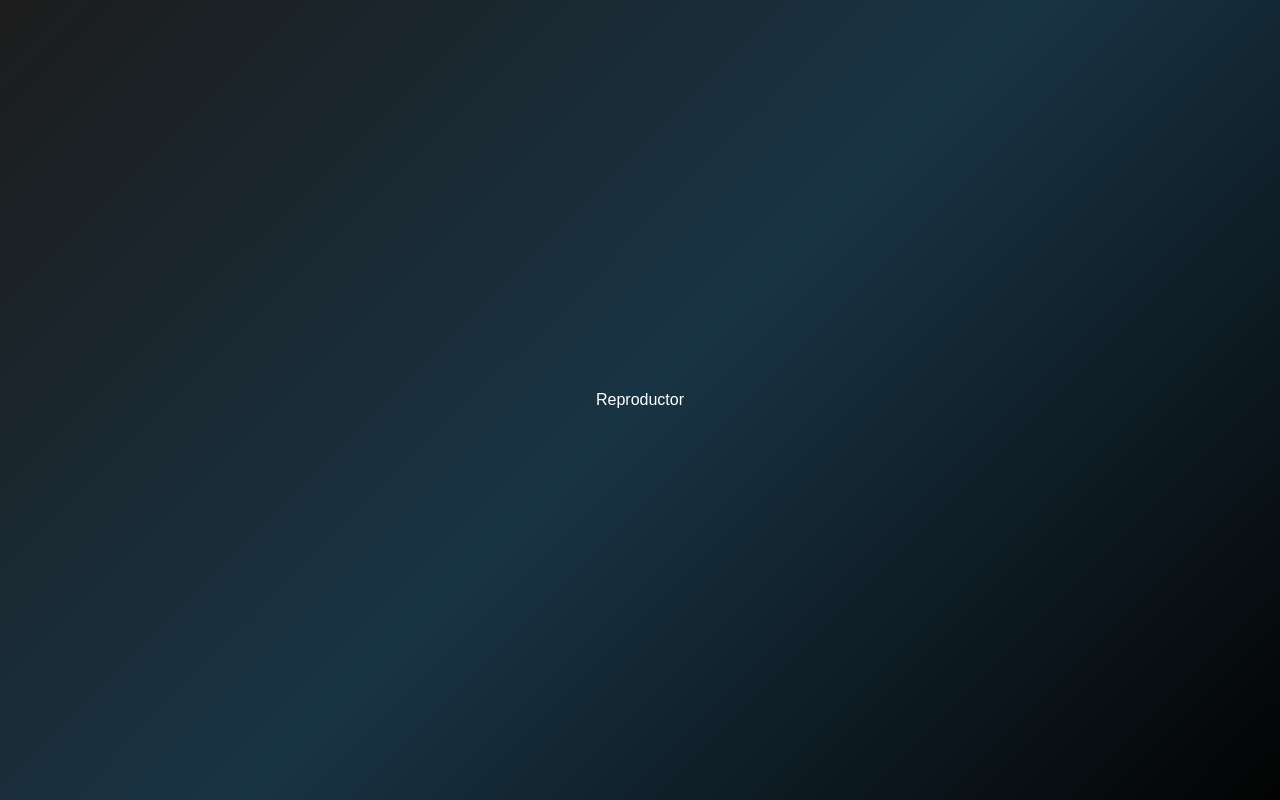
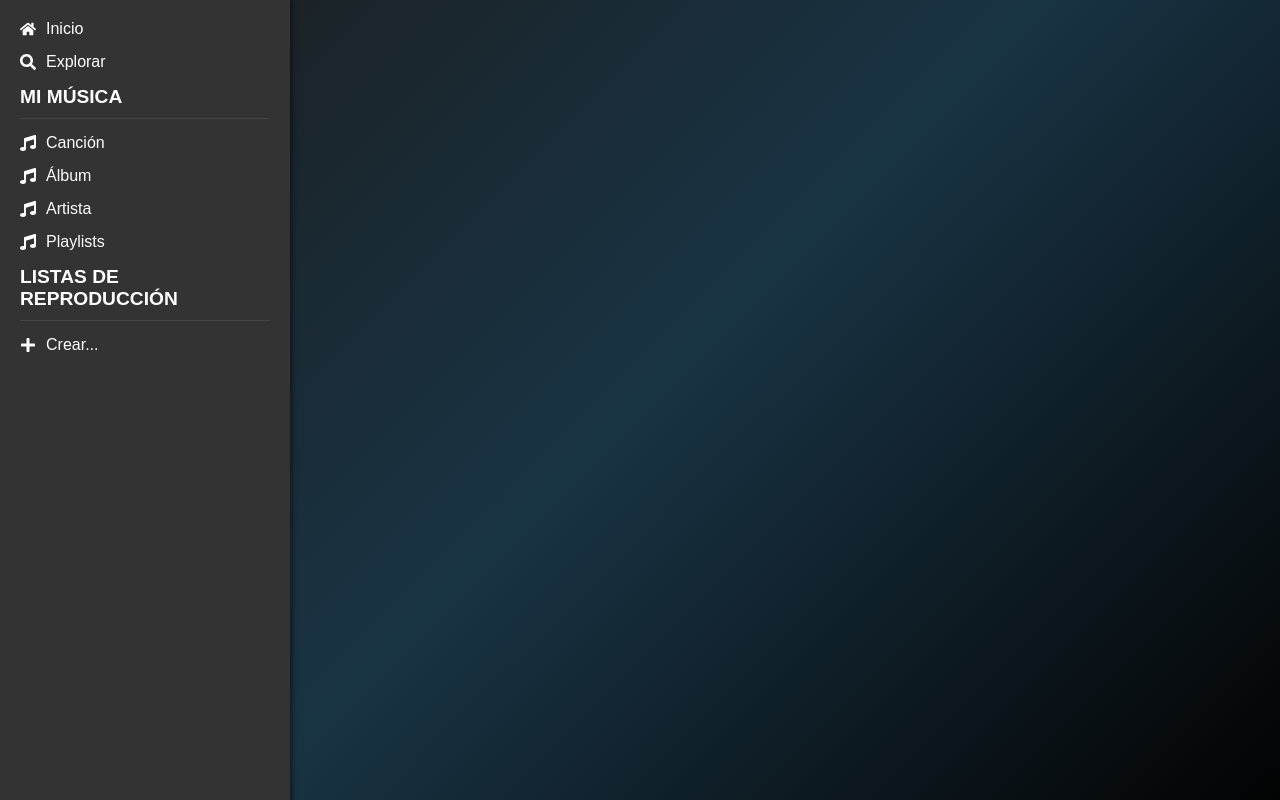
Before and after one commit to CesarOsorioP/ROKI, a React (Create React App) app in the folder client/: page /reproductor in a window 1280 px wide. Built offline with nearby package versions, Linux system fonts and the light colour scheme.

Commit message:
Reproductor Navbar

```diff
--- a/client/package.json
+++ b/client/package.json
@@ -9,6 +9,7 @@
     "@testing-library/user-event": "^13.5.0",
     "react": "^18.3.1",
     "react-dom": "^18.3.1",
+    "react-icons": "^5.3.0",
     "react-router-dom": "^6.26.1",
     "react-scripts": "5.0.1",
     "web-vitals": "^2.1.4"
--- a/client/src/App.js
+++ b/client/src/App.js
@@ -4,6 +4,9 @@ import LandingPage from './Pages/LandingPage';
 import Signup from './Pages/Signup';
 import Login from './Pages/Login';
 import Reproductor from './Pages/Reproductor';
+
+
+
 
 function App() {
   return (
@@ -14,6 +17,8 @@ function App() {
           <Route path="/signup" element={<Signup />} />
           <Route path="/login" element={<Login />} />
           <Route path="/reproductor" element={<Reproductor/>}/>
+
+
         </Routes>
       </BrowserRouter>
     </div>
--- /dev/null
+++ b/client/src/Components/Reproductor/MyMusic.css
@@ -0,0 +1,6 @@
+/* MyMusic styles */
+.my-music {
+    padding: 20px;
+    background-color: #181818;
+    color: #ffffff;
+  }
--- /dev/null
+++ b/client/src/Components/Reproductor/Navbar.css
@@ -0,0 +1,60 @@
+/* Navbar.css */
+.navbar {
+  position: fixed;
+  left: 0;
+  top: 0;
+  width: 250px;
+  height: 100vh;
+  background-color: #333;
+  color: white;
+  display: flex;
+  flex-direction: column;
+  justify-content: flex-start;
+  padding: 20px;
+  box-shadow: 2px 0 5px rgba(0, 0, 0, 0.5);
+  gap: 20px;
+}
+
+.navbar ul {
+  list-style-type: none;
+  padding: 0;
+  margin: 0;
+  display: flex;
+  flex-direction: column;
+  gap: 15px;
+}
+
+.navbar ul li {
+  cursor: pointer;
+  transition: transform 0.3s ease, color 0.3s ease;
+  display: flex;
+  align-items: center;
+  gap: 10px;
+}
+
+.navbar ul li:hover {
+  transform: translateX(10px);
+  color: #ff69b4;
+}
+
+.navbar h2 {
+  margin: 0;
+  font-size: 1.2em;
+  padding-bottom: 10px;
+  border-bottom: 1px solid #444;
+}
+
+@media (max-width: 768px) {
+  .navbar {
+    width: 100%;
+    height: auto;
+    position: relative;
+  }
+  .navbar ul {
+    flex-direction: row;
+    justify-content: space-around;
+  }
+  .navbar h2 {
+    display: none;
+  }
+}
--- a/client/src/Components/Reproductor/Navbar.jsx
+++ b/client/src/Components/Reproductor/Navbar.jsx
@@ -0,0 +1,23 @@
+import React from 'react';
+import { FaHome, FaSearch, FaMusic, FaPlus } from 'react-icons/fa';
+import './Navbar.css';
+
+function Navbar() {
+  return (
+    <nav className="navbar">
+      <ul>
+        <li><FaHome /> Inicio</li>
+        <li><FaSearch /> Explorar</li>
+        <h2>MI MÚSICA</h2>
+        <li><FaMusic /> Canción</li>
+        <li><FaMusic /> Álbum</li>
+        <li><FaMusic /> Artista</li>
+        <li><FaMusic /> Playlists</li>
+        <h2>LISTAS DE REPRODUCCIÓN</h2>
+        <li><FaPlus /> Crear...</li>
+      </ul>
+    </nav>
+  );
+}
+
+export default Navbar;
--- a/client/src/Components/Reproductor/Reproductor.jsx
+++ b/client/src/Components/Reproductor/Reproductor.jsx
@@ -1,8 +1,12 @@
 import React from 'react'
+import Navbar from './Navbar'
 
 function Reproductor() {
     return (
-        <div>Reproductor</div>
+        <div>
+            <Navbar/>
+            {}
+        </div>
     )
 }
 
--- /dev/null
+++ b/client/src/Pages/Navbar.jsx
@@ -0,0 +1,12 @@
+import React from 'react'
+import NavBar from '../Components/Reproductor/Navbar'
+
+function Navbar() {
+    return (
+    <div classname = "navbar">
+        <NavBar/>
+    </div>
+    );
+}
+
+export default Navbar;
```
Also changed, not shown: client/src/Components/Reproductor/Explorar.jsx (deleted, +0 -9 lines), client/src/Components/Reproductor/MyMusic.jsx (+13 -0 lines), client/src/Components/Reproductor/NowPlaying.jsx (deleted), client/src/Components/Reproductor/RecentlyPlayed.jsx (deleted), client/src/Components/Reproductor/Reproductor.css (added), 1 other file (tests, documents, lock files or other folders).
